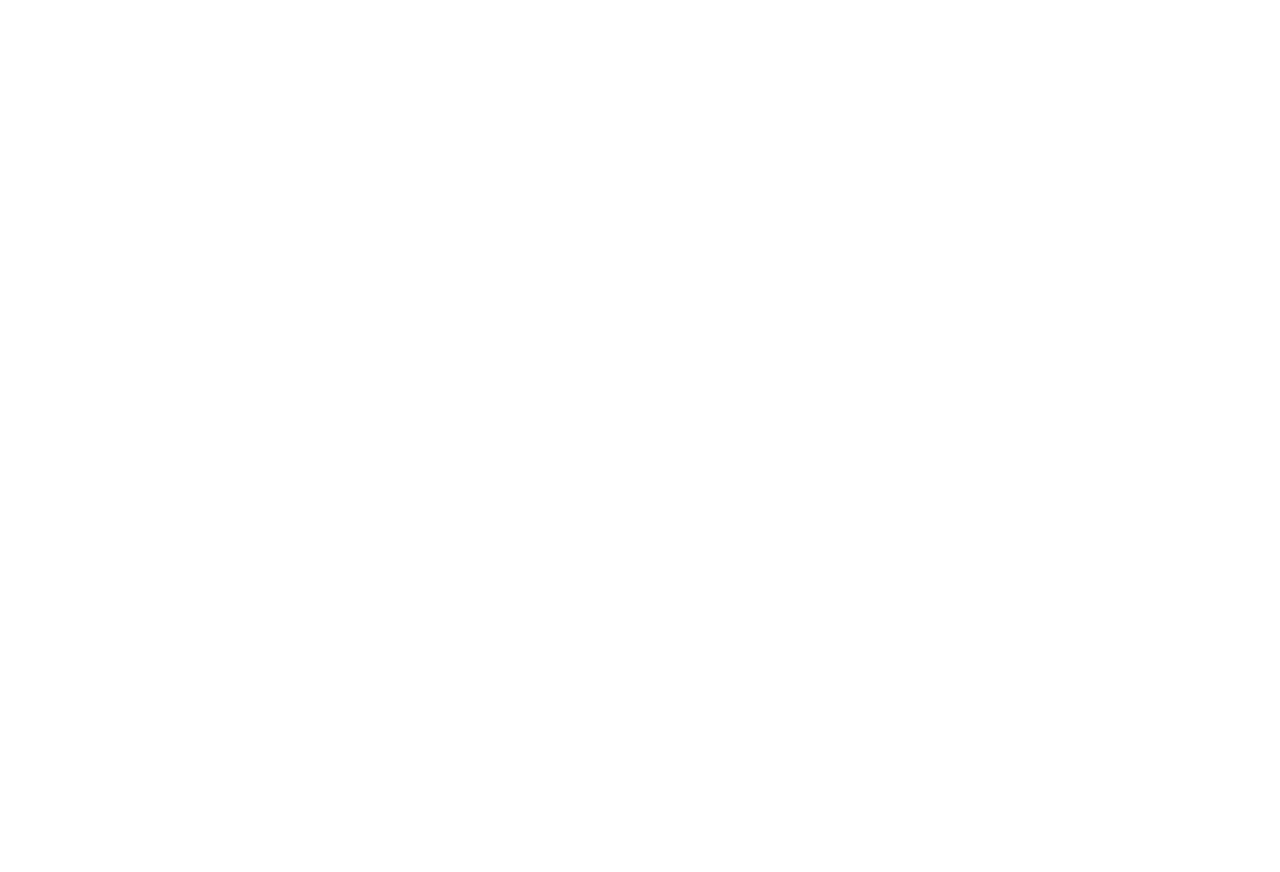
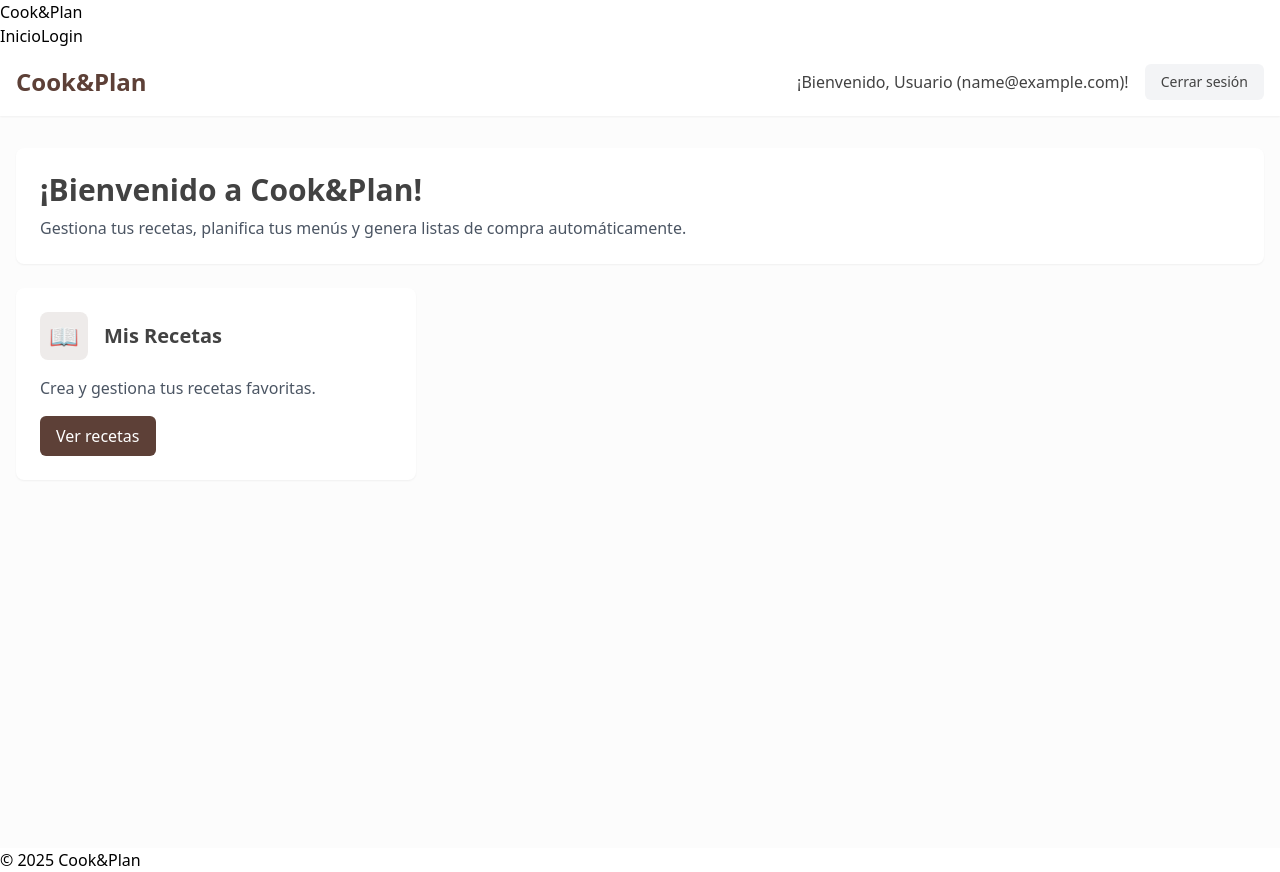
Before and after one commit to CFGSCojita/Cook-and-Plan, a React (Vite) app: page /dashboard in a window 1280 px wide. Before the commit this address had no page. Before the commit the page ends 800 px from the top, so only its background shows below. Built offline with nearby package versions, Linux system fonts and the light colour scheme; sample sign-in values are in the browser's storage.

Commit message:
Implementación del Dashboard. Refactorización de variables y localStorage temporal. Funciona.

```diff
--- a/index.html
+++ b/index.html
@@ -4,7 +4,7 @@
     <meta charset="UTF-8" />
     <link rel="icon" type="image/svg+xml" href="/vite.svg" />
     <meta name="viewport" content="width=device-width, initial-scale=1.0" />
-    <title>cook-and-plan</title>
+    <title>Cook & Plan</title>
   </head>
   <body>
     <div id="root"></div>
--- a/src/main.jsx
+++ b/src/main.jsx
@@ -4,6 +4,7 @@ import { BrowserRouter, Routes, Route } from 'react-router-dom'
 import './index.css'
 import App from './App'
 import Login from './pages/Login'
+import Dashboard from './pages/Dashboard'
 
 createRoot(document.getElementById('root')).render(
   <StrictMode>
@@ -12,6 +13,7 @@ createRoot(document.getElementById('root')).render(
         <Route path="/" element={<App />}>
           <Route index element={<div>Home</div>} />
           <Route path="login" element={<Login />} />
+          <Route path="dashboard" element={<Dashboard />} />
         </Route>
       </Routes>
     </BrowserRouter>
--- /dev/null
+++ b/src/pages/Dashboard.jsx
@@ -0,0 +1,111 @@
+import { useEffect, useState } from "react";
+import { useNavigate, Link } from "react-router-dom";
+
+export default function Dashboard() {
+
+    const navigate = useNavigate(); // Declaramos el hook de navegación
+
+    // Inicializamos el estado del usuario desde localStorage.
+    // Más adelante lo cambiaremos y usaremos AuthContext para manejar la autenticación.
+    // Versión de testing rápido:
+    const [ user ] = useState(() => {
+        const userData = localStorage.getItem("user"); // Obtenemos los datos del usuario desde localStorage.
+
+        // Estructura de control 'if'.
+        // Si no hay datos, retornamos null.
+        if (!userData) {
+            return null;
+        }
+
+        // Estructura 'try-catch'.
+        // Intentará convertir los datos del usuario a un objeto.
+        // Si hay un error, limpiará el localStorage y retornará null.
+        try {
+            return JSON.parse(userData);
+        } catch (error) {
+            console.error("Error parsing user data:", error);
+            localStorage.removeItem("user");
+            return null;
+        }
+    });
+
+    // Usar useEffect para redirigir si no hay usuario:
+    useEffect(() => {
+        if (!user) {
+            navigate("/login");
+        }
+    }, [user, navigate]);
+
+    // Declaramos una función para cerrar sesión:
+    const handleLogout = () => {
+        localStorage.removeItem("user");
+        navigate("/login");
+    };
+
+    // Estructura de control 'if'.
+    // Si no hay usuario, no renderizamos nada (el useEffect se encargará de redirigir).
+    if (!user) {
+        return null;
+    }
+
+    return (
+        <div className="min-h-screen bg-light">
+            {/* Header */}
+            <header className="bg-white shadow-sm">
+                <div className="max-w-7xl mx-auto px-4 py-4 flex justify-between items-center">
+                    <Link to="/" className="text-2xl font-bold text-primary">
+                        Cook&Plan
+                    </Link>
+                    <div className="flex items-center gap-4">
+                        <span className="text-dark">
+                            ¡Bienvenido, {user.nombre || "Usuario"} ({user.email})!
+                        </span>
+                        <button
+                            onClick={handleLogout}
+                            className="px-4 py-2 text-sm bg-gray-100 text-dark rounded-md hover:bg-gray-200 transition-colors"
+                        >
+                            Cerrar sesión
+                        </button>
+                    </div>
+                </div>
+            </header>
+
+            {/* Main Content */}
+            <main className="max-w-7xl mx-auto px-4 py-8">
+                {/* Welcome Section */}
+                <div className="bg-white rounded-lg shadow-sm p-6 mb-6">
+                    <h1 className="text-3xl font-bold text-dark mb-2">
+                        ¡Bienvenido a Cook&Plan!
+                    </h1>
+                    <p className="text-gray-600">
+                        Gestiona tus recetas, planifica tus menús y genera listas de compra automáticamente.
+                    </p>
+                </div>
+
+                {/* Quick Actions Grid */}
+                <div className="grid grid-cols-1 md:grid-cols-3 gap-6">
+                    {/* Recetas Card */}
+                    <div className="bg-white rounded-lg shadow-sm p-6 hover:shadow-md transition-shadow">
+                        <div className="flex items-center mb-4">
+                            <div className="w-12 h-12 bg-primary/10 rounded-lg flex items-center justify-center">
+                                <span className="text-2xl">📖</span>
+                            </div>
+                            <h2 className="ml-4 text-xl font-semibold text-dark">
+                                Mis Recetas
+                            </h2>
+                        </div>
+                        <p className="text-gray-600 mb-4">
+                            Crea y gestiona tus recetas favoritas.
+                        </p>
+                        <Link
+                            to="/recetas"
+                            className="inline-block px-4 py-2 bg-primary text-white rounded-md hover:bg-primary/90 transition-colors"
+                        >
+                            Ver recetas
+                        </Link>
+                    </div>
+                </div>
+            </main>
+        </div>
+    );
+}
--- a/src/pages/Login.jsx
+++ b/src/pages/Login.jsx
@@ -57,7 +57,7 @@ export default function Login() {
             if (data.success) {
                 // Guardamos datos del usuario en localStorage o context
                 localStorage.setItem("user", JSON.stringify(data.user));
-                navigate("/");
+                navigate("/dashboard"); // Navegamos al dashboard.
             } else {
                 setError(data.message || "Error al iniciar sesión");
             }
@@ -83,17 +83,6 @@ export default function Login() {
             {/* Contenido principal */}
             <main className="flex-1 flex items-center justify-center px-4 py-12">
                 <div className="w-full max-w-md">
-                    {/* Mensaje de bienvenida */}
-                    <div className="mb-8">
-                        <h1 className="text-2xl font-bold text-dark mb-2">
-                            Bienvenido de nuevo
-                        </h1>
-                        <p className="text-gray-600">
-                            Inicia sesión para acceder a tus recetas, planes de
-                            comidas y herramientas personalizadas de Cook&Plan.
-                        </p>
-                    </div>
-
                     {/* Formulario */}
                     <div className="bg-white rounded-lg shadow-sm p-8">
                         <h2 className="text-xl font-semibold text-dark mb-6">
```
Also changed, not shown: 1 other file (tests, documents, lock files or other folders).
